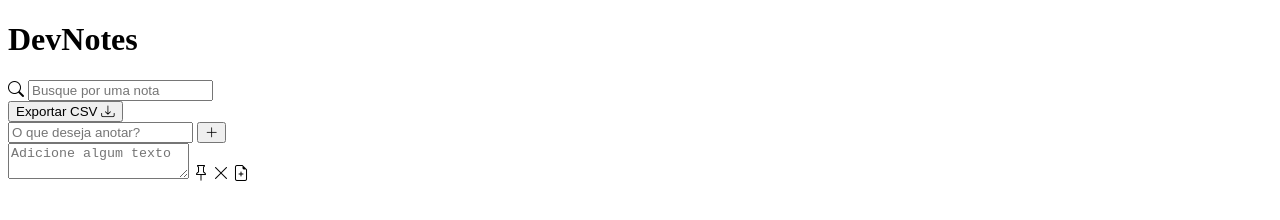
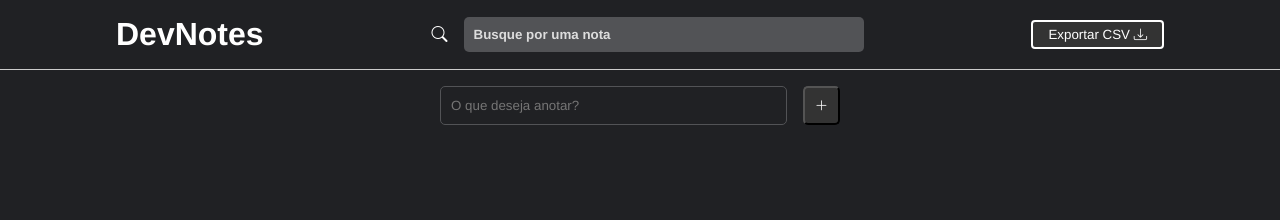
Before and after one commit to mariaclaudiapio/dev-notes, a plain HTML site: page index.html in a window 1280 px wide. Drawn offline with nearby package versions, Linux system fonts and the light colour scheme.

Commit message:
estilizando o projeto com o CSS

```diff
--- a/index.html
+++ b/index.html
@@ -24,13 +24,6 @@
         <input type="text" id="note-content" placeholder="O que deseja anotar?">
         <button class="add-note"><i class="bi bi-plus-lg"></i></button>
     </div>
-    <div id="notes-container">
-        <div class="note">
-            <textarea placeholder="Adicione algum texto"></textarea>
-            <i class="bi bi-pin"></i>
-            <i class="bi bi-x-lg"></i>
-            <i class="bi bi-file-earmark-plus"></i>
-        </div>
-    </div>
+    <div id="notes-container"></div>
 </body>
 </html>
--- /dev/null
+++ b/styles.sass
@@ -0,0 +1,115 @@
+*
+    margin: 0
+    padding: 0
+    box-sizing: border-box
+    font-family: Helvetica
+
+body
+    background-color: #202124
+
+header
+    border-bottom: 1px solid #cccccc
+    padding: 1rem 2rem
+    color: #ffffff
+    display: flex
+    align-items: center
+    justify-content: space-around
+
+#search-container
+    display: flex
+    align-items: center
+    gap: 1rem
+
+#search-input
+    background-color: #525356
+    border-radius: 5px
+    border: none
+    padding: 10px
+    font-weight: bold
+    color: #dddddd
+    width: 400px
+    &::placeholder
+        color: #dddddd
+
+#export-notes
+    background-color: #333333
+    border: 2px solid #ffffff
+    border-radius: 4px
+    color: #ffffff
+    padding: 5px 15px
+    cursor: pointer
+    transition: .4s
+    &:hover
+        background-color: #ffffff
+        color: #333333
+
+#add-note-container
+    display: flex
+    width: 400px
+    margin: 1rem auto 0
+    gap: 1rem
+    input,
+    button
+        padding: 10px
+        border-radius: 5px
+    input
+        flex: 1
+        background-color: transparent
+        border: 1px solid #525356
+        color: #ffffff
+    button
+        cursor: pointer
+        background-color: #333333
+        color: #ffffff
+
+#notes-container
+    display: grid
+    grid-template-columns: repeat(auto-fill, 250px)
+    padding: 2rem
+    gap: 2rem
+
+.note
+    min-height: 200px
+    padding: 1rem
+    border: 1px solid #cccccc
+    background-color: #202124
+    border-radius: 10px
+    color: #ffffff
+    position: relative
+    &:hover
+        i
+            opacity: 1
+    &.fixed
+        background-color: #3c3c3f
+    textarea
+        background-color: transparent
+        resize: none
+        color: #ffffff
+        border: none
+        height: 100%
+        outiline: none
+    .bi-pin
+        position: absolute
+        left: 10px
+        bottom: 10px
+        font-size: 1.2rem
+        // background-color: #333333
+        background-color: transparent
+        cursor: pointer
+        padding: 5px
+        border-radius: 3px
+    .bi-x-lg,
+    .bi-file-earmark-plus
+        position: absolute
+        right: 10px
+        top: 10px
+        font-size: .9rem
+        padding: 5px
+        transition: .3s
+        color: #555555
+        cursor: pointer
+        opacity: 0
+        &:hover
+            color: #ffffff
+    .bi-file-earmark-plus
+        top: 40px
```
Also changed, not shown: styles.css, 1 other file.
